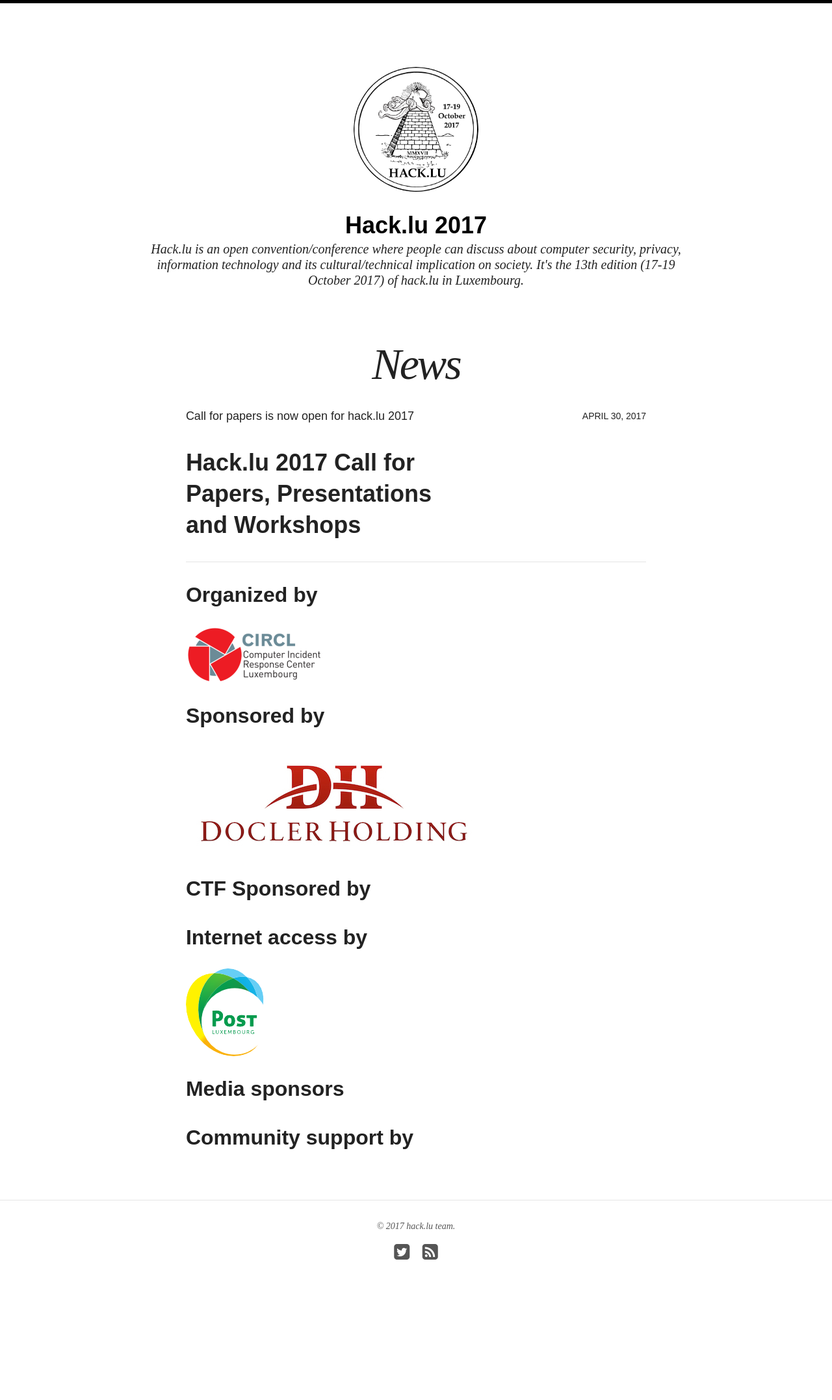
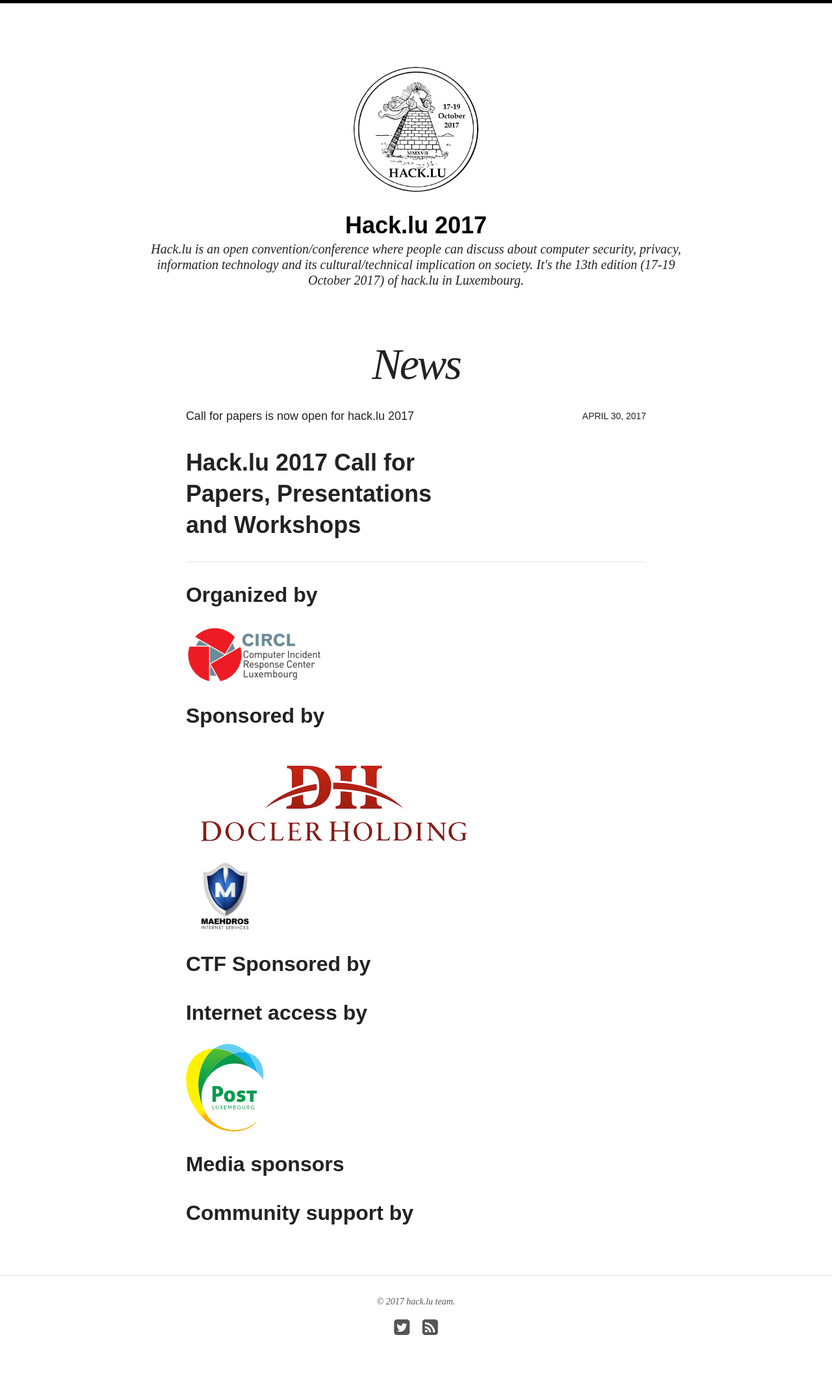
Before and after one commit to adulau/hack-lu-2017, a Jekyll site: the page built from index.html, in a window 1280 px wide. Shown: the whole page at 65% size. Built offline with Jekyll 4.4.1, drawn with Linux system fonts in a browser that asks for light colours; nearby versions of some CDN libraries; before the commit the page ends 2038 px from its top, so only the background shows below that.

Commit message:
Maehdros added

```diff
--- a/index.html
+++ b/index.html
@@ -16,6 +16,7 @@
 <a href="https://www.circl.lu/"><img src="{{ site.url }}/images/logos/circl.png" /></a>
 <h2>Sponsored by</h2>
 <a href="https://www.doclerholding.com/en/main/"><img src="{{ site.url }}/images/logos/docler.jpg" /></a><br />
+<a href="http://www.maehdros.be/"><img src="{{ site.url }}/images/logos/maehdros.jpg" /></a><br />
 <h2>CTF Sponsored by</h2>
 <h2>Internet access by</h2>
 <a href="http://www.post.lu/"><img src="{{ site.url }}/images/post.png" /></a><br />
```
